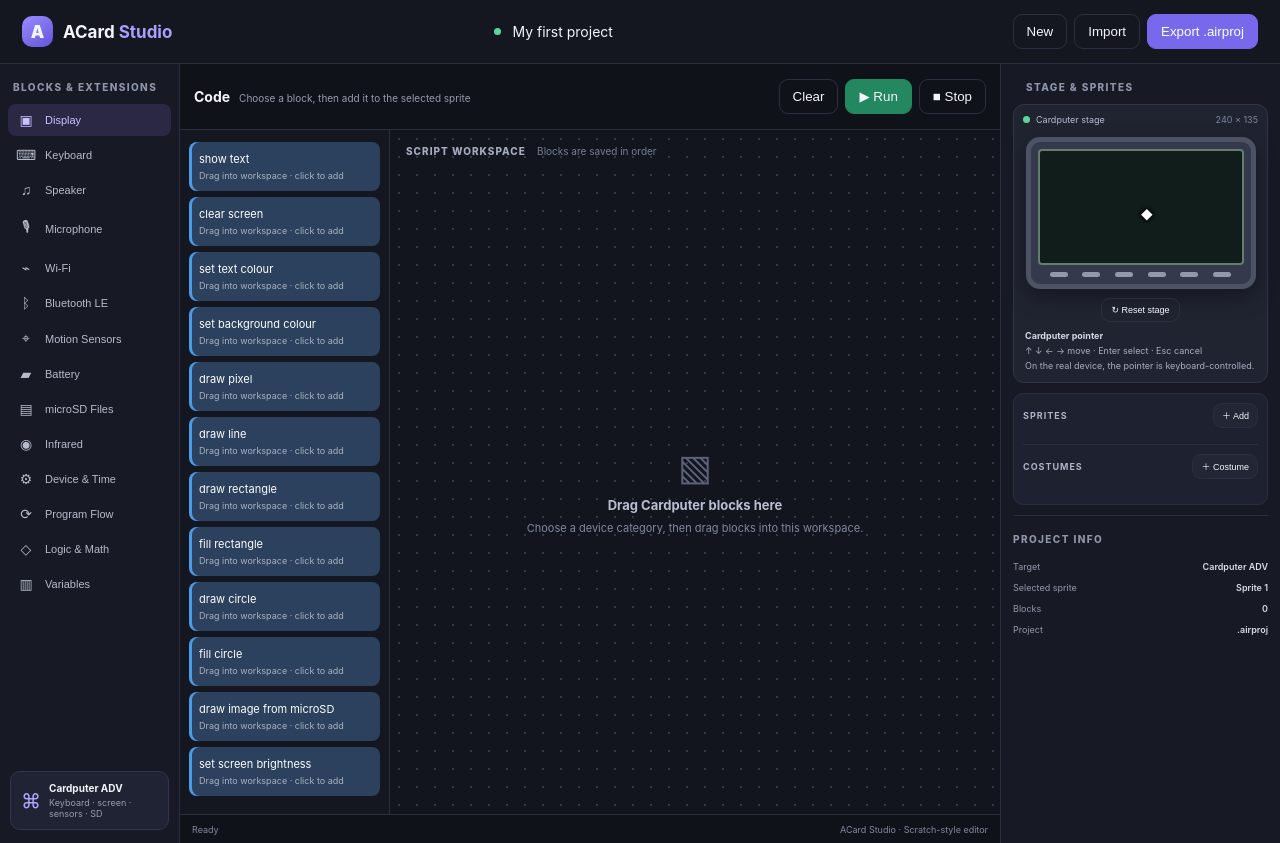
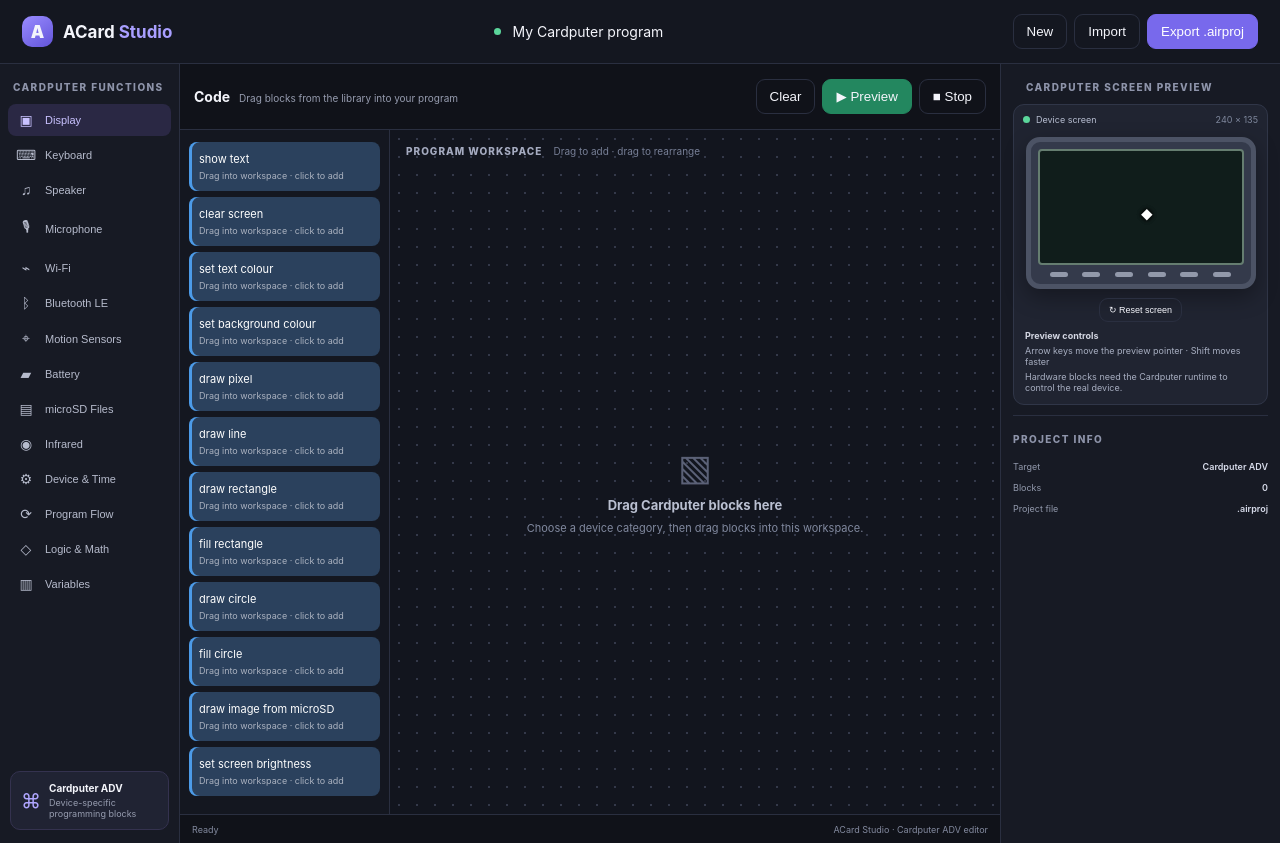
Before and after one commit to betabeeswax/ACard-Studio, a plain HTML site: page index.html in a window 1280 px wide. Drawn offline with Linux system fonts and the light colour scheme.

Commit message:
Update editor layout for Cardputer block programming

```diff
--- a/index.html
+++ b/index.html
@@ -1,17 +1,12 @@
 <!doctype html>
-<html lang="en">
-<head>
+<html lang="en"><head>
 <meta charset="utf-8"><meta name="viewport" content="width=device-width,initial-scale=1">
-<meta name="theme-color" content="#11131a"><meta name="description" content="ACard Studio — Scratch-style visual coding for Cardputer ADV and AIR OS.">
-<title>ACard Studio</title><link rel="stylesheet" href="./style.css">
-</head>
-<body>
-<header class="topbar"><a class="brand" href="#"><span class="brand-mark">A</span><span>ACard <b>Studio</b></span></a><div class="project-name"><span class="dot"></span><input id="projectName" value="My first project" aria-label="Project name"></div><div class="top-actions"><button id="newProject" class="quiet">New</button><button id="importBtn" class="quiet">Import</button><button id="exportBtn" class="primary">Export .airproj</button><input id="fileInput" type="file" accept=".airproj,.json" hidden></div></header>
+<meta name="theme-color" content="#11131a"><meta name="description" content="ACard Studio — draggable visual programming blocks for M5Stack Cardputer ADV.">
+<title>ACard Studio</title><link rel="stylesheet" href="./style.css"></head><body>
+<header class="topbar"><a class="brand" href="#"><span class="brand-mark">A</span><span>ACard <b>Studio</b></span></a><div class="project-name"><span class="dot"></span><input id="projectName" value="My Cardputer program" aria-label="Project name"></div><div class="top-actions"><button id="newProject" class="quiet">New</button><button id="importBtn" class="quiet">Import</button><button id="exportBtn" class="primary">Export .airproj</button><input id="fileInput" type="file" accept=".airproj,.json" hidden></div></header>
 <main class="app">
-<aside class="left-panel"><div class="panel-heading">BLOCKS & EXTENSIONS</div><nav id="categories" class="categories" aria-label="Block categories"></nav><div class="hardware-note"><span>⌘</span><div><b>Cardputer ADV</b><small>Keyboard · screen · sensors · SD</small></div></div></aside>
-<section class="workspace-panel"><div class="workspace-head"><div><strong>Code</strong><span class="subtle">Choose a block, then add it to the selected sprite</span></div><div class="workspace-actions"><button id="clearBtn" class="quiet">Clear</button><button id="runBtn" class="run">▶ Run</button><button id="stopBtn" class="quiet">■ Stop</button></div></div><div class="work-area"><div id="palette" class="palette"></div><div class="canvas-wrap"><div class="canvas-title">SCRIPT WORKSPACE <span>Blocks are saved in order</span></div><div id="workspace" class="workspace"><div class="empty-state" id="emptyState"><div class="empty-icon">▧</div><b>Your code goes here</b><span>Choose a category, then click blocks to add them.</span></div></div></div></div><div class="statusbar"><span id="status">Ready</span><span>ACard Studio · Scratch-style editor</span></div></section>
-<aside class="right-panel"><div class="panel-heading">STAGE & SPRITES</div><div class="preview-card"><div class="preview-top"><span class="live-dot"></span> Cardputer stage <span class="preview-size">240 × 135</span></div><div class="device"><div class="device-screen stage-screen" id="deviceScreen"><div id="stageSprites"></div><div id="screenOutput" class="screen-output"></div><div id="stagePointer" class="stage-pointer">◆</div></div><div class="device-keys"><i></i><i></i><i></i><i></i><i></i><i></i></div></div><div class="preview-controls"><button id="resetPreview" class="quiet">↻ Reset stage</button></div><div class="pointer-help"><b>Cardputer pointer</b><span>↑ ↓ ← → move · Enter select · Esc cancel</span><span>On the real device, the pointer is keyboard-controlled.</span></div></div>
-<div class="sprite-manager"><div class="sprite-head"><b>SPRITES</b><button id="addSprite" class="tiny">＋ Add</button></div><div id="spriteList" class="sprite-list"></div><div class="sprite-head costume-head"><b>COSTUMES</b><button id="addCostume" class="tiny">＋ Costume</button></div><div id="costumeList" class="costume-list"></div></div>
-<div class="inspector"><div class="panel-heading">PROJECT INFO</div><div class="info-row"><span>Target</span><b>Cardputer ADV</b></div><div class="info-row"><span>Selected sprite</span><b id="selectedName">Sprite 1</b></div><div class="info-row"><span>Blocks</span><b id="blockCount">0</b></div><div class="info-row"><span>Project</span><b>.airproj</b></div></div></aside>
-</main><script src="./app.js"></script>
-</body></html>
+<aside class="left-panel"><div class="panel-heading">CARDPUTER FUNCTIONS</div><nav id="categories" class="categories" aria-label="Cardputer block categories"></nav><div class="hardware-note"><span>⌘</span><div><b>Cardputer ADV</b><small>Device-specific programming blocks</small></div></div></aside>
+<section class="workspace-panel"><div class="workspace-head"><div><strong>Code</strong><span class="subtle">Drag blocks from the library into your program</span></div><div class="workspace-actions"><button id="clearBtn" class="quiet">Clear</button><button id="runBtn" class="run">▶ Preview</button><button id="stopBtn" class="quiet">■ Stop</button></div></div><div class="work-area"><div id="palette" class="palette"></div><div class="canvas-wrap"><div class="canvas-title">PROGRAM WORKSPACE <span>Drag to add · drag to rearrange</span></div><div id="workspace" class="workspace"></div></div></div><div class="statusbar"><span id="status">Ready</span><span>ACard Studio · Cardputer ADV editor</span></div></section>
+<aside class="right-panel"><div class="panel-heading">CARDPUTER SCREEN PREVIEW</div><div class="preview-card"><div class="preview-top"><span class="live-dot"></span> Device screen <span class="preview-size">240 × 135</span></div><div class="device"><div class="device-screen stage-screen" id="deviceScreen"><div id="screenOutput" class="screen-output"></div><div id="stagePointer" class="stage-pointer">◆</div></div><div class="device-keys"><i></i><i></i><i></i><i></i><i></i><i></i></div></div><div class="preview-controls"><button id="resetPreview" class="quiet">↻ Reset screen</button></div><div class="pointer-help"><b>Preview controls</b><span>Arrow keys move the preview pointer · Shift moves faster</span><span>Hardware blocks need the Cardputer runtime to control the real device.</span></div></div>
+<div class="inspector"><div class="panel-heading">PROJECT INFO</div><div class="info-row"><span>Target</span><b>Cardputer ADV</b></div><div class="info-row"><span>Blocks</span><b id="blockCount">0</b></div><div class="info-row"><span>Project file</span><b>.airproj</b></div></div></aside>
+</main><script src="./app.js"></script></body></html>
```
